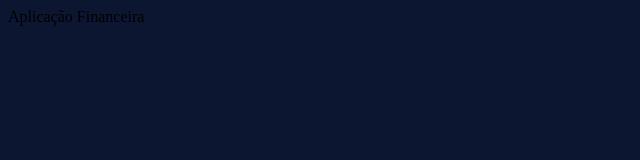
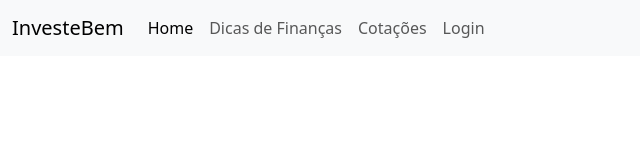
Before and after one commit to ArthurMedeiros01/InvesteBem, a plain HTML site: page index.html in a window 1280 px wide. Shown: the whole page, without its empty margins (0-640 px from the left). Drawn offline with nearby package versions, Linux system fonts and the light colour scheme.

Commit message:
Add navbar teste

```diff
--- a/index.html
+++ b/index.html
@@ -1,12 +1,41 @@
 <!DOCTYPE html>
 <html lang="pt-br">
+
 <head>
     <meta charset="UTF-8">
     <meta name="viewport" content="width=device-width, initial-scale=1.0">
     <title>InvesteBem - Organização Financeira</title>
     <link rel="stylesheet" href="css/index.css">
-</head>
+    <link href="https://cdn.jsdelivr.net/npm/bootstrap@5.3.3/dist/css/bootstrap.min.css" rel="stylesheet" integrity="sha384-QWTKZyjpPEjISv5WaRU9OFeRpok6YctnYmDr5pNlyT2bRjXh0JMhjY6hW+ALEwIH" crossorigin="anonymous">
+   </head>
+
 <body>
-    Aplicação Financeira
+ <!--NAVBAR-->
+ <nav class="navbar navbar-expand-lg bg-body-tertiary">
+    <div class="container-fluid">
+      <a class="navbar-brand" href="#">InvesteBem</a>
+      <button class="navbar-toggler" type="button" data-bs-toggle="collapse" data-bs-target="#navbarNav" aria-controls="navbarNav" aria-expanded="false" aria-label="Toggle navigation">
+        <span class="navbar-toggler-icon"></span>
+      </button>
+      <div class="collapse navbar-collapse" id="navbarNav">
+        <ul class="navbar-nav">
+          <li class="nav-item">
+            <a class="nav-link active" aria-current="page" href="#">Home</a>
+          </li>
+          <li class="nav-item">
+            <a class="nav-link" href="#">Dicas de Finanças</a>
+          </li>
+          <li class="nav-item">
+            <a class="nav-link" href="#">Cotações</a>
+          </li>
+          <li class="nav-item">
+            <a class="nav-link" href="#">Login</a>
+          </li>
+        </ul>
+      </div>
+    </div>
+  </nav>
+<!------------------>
 </body>
+<script src="https://cdn.jsdelivr.net/npm/bootstrap@5.3.3/dist/js/bootstrap.bundle.min.js" integrity="sha384-YvpcrYf0tY3lHB60NNkmXc5s9fDVZLESaAA55NDzOxhy9GkcIdslK1eN7N6jIeHz" crossorigin="anonymous"></script>
 </html>
```
